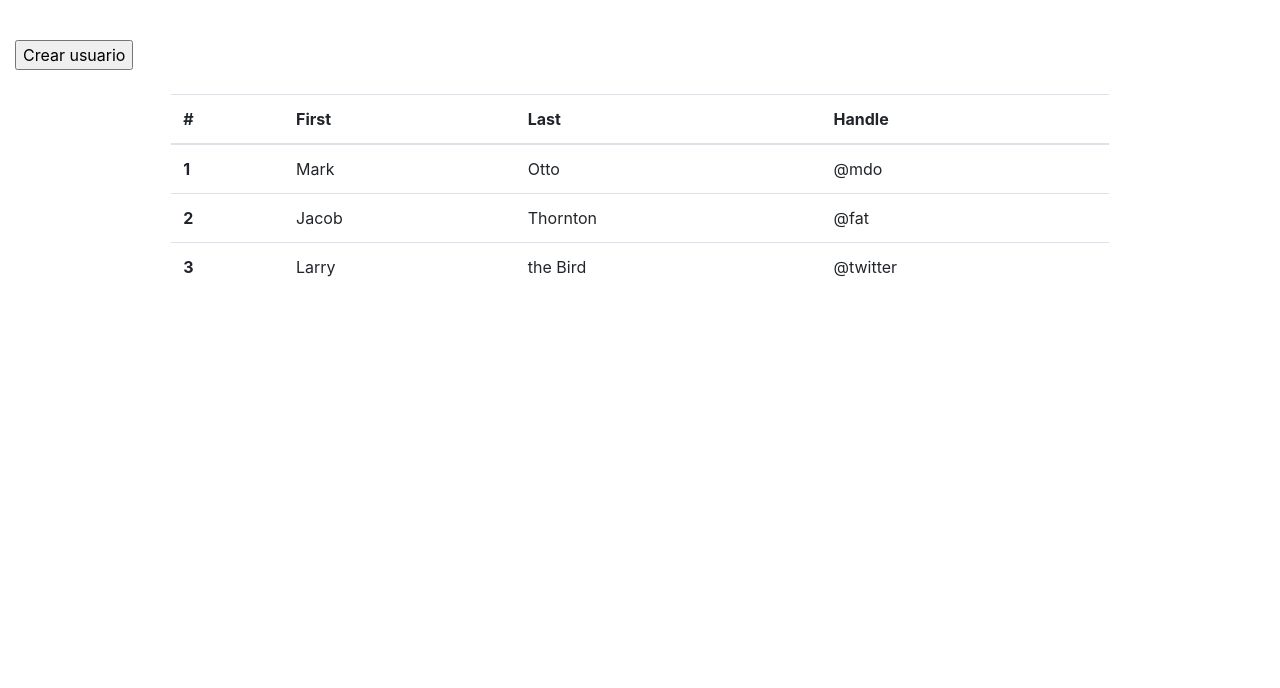
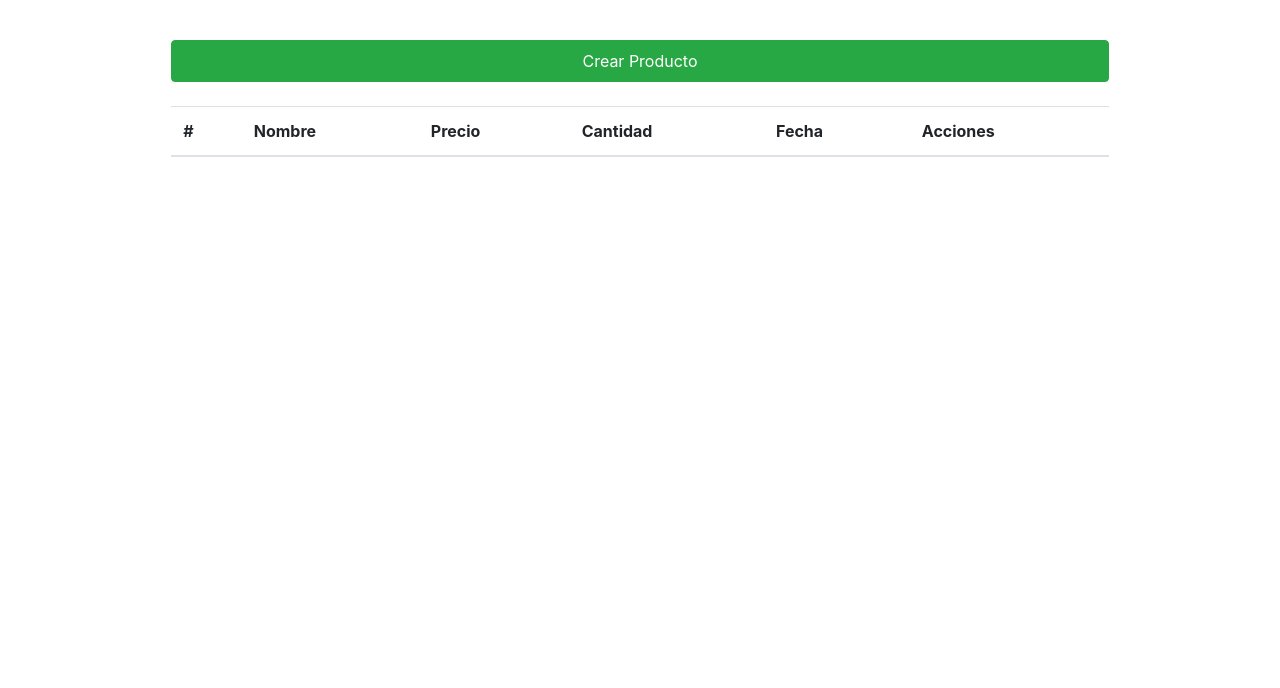
Before and after one commit to edwinRE98/APIRest-FrontEnd, a plain HTML site: page index.html in a window 1280 px wide. Shown: the part 112-800 px from the top of the page. Drawn offline with nearby package versions, Linux system fonts and the light colour scheme.

Commit message:
Remplazo de vista

```diff
--- a/index.html
+++ b/index.html
@@ -3,53 +3,84 @@
 <head>
     <meta charset="UTF-8">
     <meta name="viewport" content="width=device-width, initial-scale=1.0">
-  <link rel="stylesheet" href="https://cdn.jsdelivr.net/npm/bootstrap@4.0.0/dist/css/bootstrap.min.css" integrity="sha384-Gn5384xqQ1aoWXA+058RXPxPg6fy4IWvTNh0E263XmFcJlSAwiGgFAW/dAiS6JXm" crossorigin="anonymous">
+    <link rel="stylesheet" href="https://cdn.jsdelivr.net/npm/bootstrap@4.3.1/dist/css/bootstrap.min.css" integrity="sha384-ggOyR0iXCbMQv3Xipma34MD+dH/1fQ784/j6cY/iJTQUOhcWr7x9JvoRxT2MZw1T" crossorigin="anonymous">
     <link rel="stylesheet" href="index.css">
-  <title>APIRest-FrontEnd</title>
+    <title>Registro productos</title>
 </head>
 <body>
     <div class="container-fluid p-5">
-    <h1 class="text-center">Registro de usuarios</h1>
+        <h1 class="text-center">Registro de productos</h1>
     </div>
 
-  <div class="container-fluid">
-    <div>
-      <input type="button" value="Crear usuario">
+    <div class="container-fluid ">
+        <div class="d-flex justify-content-center">
+            <input type="button"  id="myBtn" value="Crear Producto" class="btn btn-success p-2 w-75">
         </div>
+        <div class="table-responsive">
+
+
         <table class="table w-75 mx-auto my-4">
             <thead>
               <tr>
                 <th scope="col">#</th>
-          <th scope="col">First</th>
-          <th scope="col">Last</th>
-          <th scope="col">Handle</th>
+                <th scope="col">Nombre</th>
+                <th scope="col">Precio</th>
+                <th scope="col">Cantidad</th>
+                <th scope="col">Fecha</th>
+                <th scope="col">Acciones</th>
               </tr>
             </thead>
-      <tbody>
-        <tr>
-          <th scope="row">1</th>
-          <td>Mark</td>
-          <td>Otto</td>
-          <td>@mdo</td>
-        </tr>
-        <tr>
-          <th scope="row">2</th>
-          <td>Jacob</td>
-          <td>Thornton</td>
-          <td>@fat</td>
-        </tr>
-        <tr>
-          <th scope="row">3</th>
-          <td>Larry</td>
-          <td>the Bird</td>
-          <td>@twitter</td>
-        </tr>
+            <tbody id="tablaProductos">
             </tbody>
           </table>
         </div>
-  <script src="https://code.jquery.com/jquery-3.2.1.slim.min.js" integrity="sha384-KJ3o2DKtIkvYIK3UENzmM7KCkRr/rE9/Qpg6aAZGJwFDMVNA/GpGFF93hXpG5KkN" crossorigin="anonymous"></script>
-  <script src="https://cdn.jsdelivr.net/npm/popper.js@1.12.9/dist/umd/popper.min.js" integrity="sha384-ApNbgh9B+Y1QKtv3Rn7W3mgPxhU9K/ScQsAP7hUibX39j7fakFPskvXusvfa0b4Q" crossorigin="anonymous"></script>
-  <script src="https://cdn.jsdelivr.net/npm/bootstrap@4.0.0/dist/js/bootstrap.min.js" integrity="sha384-JZR6Spejh4U02d8jOt6vLEHfe/JQGiRRSQQxSfFWpi1MquVdAyjUar5+76PVCmYl" crossorigin="anonymous"></script>
+    </div>
+
+
+
+    <div id="myModal" class="modal">
+        <!-- Modal content -->
+        <div class="modal-content">
+          <span class="close">&times;</span>
+          <div>
+            <div >
+                <div class="border-bottom border-success mb-4">
+                    <h2 class="text-center py-4" id="tituloModal"></h2>
+                </div>
+                <div>
+                    <form>
+                        <div class="form-row">
+                          <div class="form-group col-md-6">
+                            <label for="inputEmail4">Nombre</label>
+                            <input type="text" class="form-control" id="nombre" placeholder="Nombre">
+                          </div>
+                          <div class="form-group col-md-6">
+                            <label for="inputPassword4">Cantidad</label>
+                            <input type="number" class="form-control" id="cantidad" placeholder="Cantidad">
+                          </div>
+                          <div class="form-group col-md-6">
+                            <label for="inputEmail4">Precio</label>
+                            <input type="number" class="form-control" id="precio" placeholder="Precio">
+                          </div>
+
+                        </div>
+                        </div>
+
+
+
+                        <button type="button" id="btnGuardar"class="btn btn-success w-100 py-4">Guardar Produto</button>
+                      </form>
+                </div>
+            </div>
+
+        </div>
+        </div>
+
+    </div>
+
+    <script src="https://code.jquery.com/jquery-3.3.1.slim.min.js" integrity="sha384-q8i/X+965DzO0rT7abK41JStQIAqVgRVzpbzo5smXKp4YfRvH+8abtTE1Pi6jizo" crossorigin="anonymous"></script>
+    <script src="https://cdn.jsdelivr.net/npm/popper.js@1.14.7/dist/umd/popper.min.js" integrity="sha384-UO2eT0CpHqdSJQ6hJty5KVphtPhzWj9WO1clHTMGa3JDZwrnQq4sF86dIHNDz0W1" crossorigin="anonymous"></script>
+    <script src="https://cdn.jsdelivr.net/npm/bootstrap@4.3.1/dist/js/bootstrap.min.js" integrity="sha384-JjSmVgyd0p3pXB1rRibZUAYoIIy6OrQ6VrjIEaFf/nJGzIxFDsf4x0xIM+B07jRM" crossorigin="anonymous"></script>
     <script src="index.js"></script>
 </body>
 </html>
```
Lines whose indentation alone changed are shown as unchanged.
